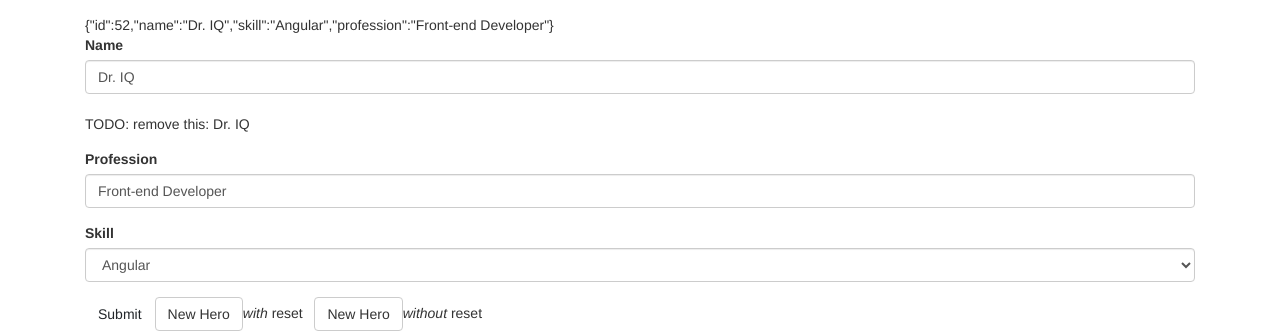
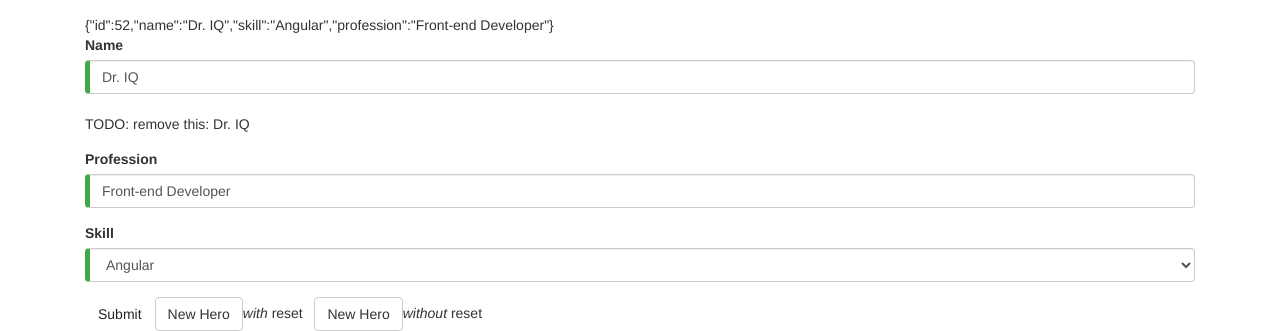
Before and after one commit to AnnKemp/AnguAni-3, an Angular app: page /statusslider-component in a window 1280 px wide. Shown: the part 511-842 px from the top of the page. Built offline with nearby package versions, Linux system fonts and the light colour scheme.

Commit message:
adding css to error messages

```diff
--- a/src/app/hero-form/hero-form.component.css
+++ b/src/app/hero-form/hero-form.component.css
@@ -0,0 +1,7 @@
+.ng-valid[required],.ng-valid-required{
+    border-left: 5px solid #42A948;
+}
+
+.ng-valid:not(form) { /* dit moet ik nog aanpassen want dit werkt nog niet helemaal */
+    border-left: 5px solid #a94442;
+}
--- a/src/app/hero-form/hero-form.component.html
+++ b/src/app/hero-form/hero-form.component.html
@@ -11,14 +11,14 @@
             </div>
             <div class="form-group">
                 <label for="profession">Profession</label>
-                <input type="text" class="form-control" id="profession" [(ngModel)]="model.profession" name="profession">
+                <input type="text" class="form-control" id="profession" [(ngModel)]="model.profession" name="profession" #profession="ngModel" required>
+                <div [hidden]="profession.valid || profession.pristine" class="alert alert-danger">Profession is required</div>
             </div>
             <div class="form-group">
                 <label for="skill">Skill</label>
                      <select class="form-control" id="skill" required [(ngModel)]="model.skill" name="skill" #skill="ngModel">
                          <option *ngFor="let skill of skills" [value]="skill">{{ skill }}</option>
                     </select>
-                <div [hidden]="skill.valid || skill.pristine" class="alert alert-danger">Power is required</div>
             </div>
 <button type="submit" class="btn btn-succes" [disabled]="!skillForm.form.valid">Submit</button>
 <button type="button" class="btn btn-default" (click)="newHero(); skillForm.reset()">New Hero</button>
```
